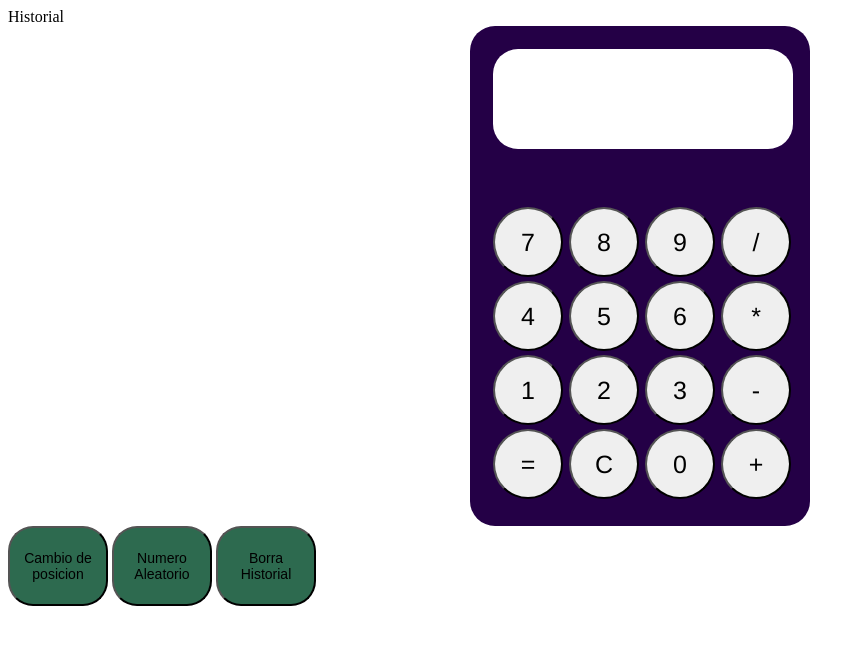
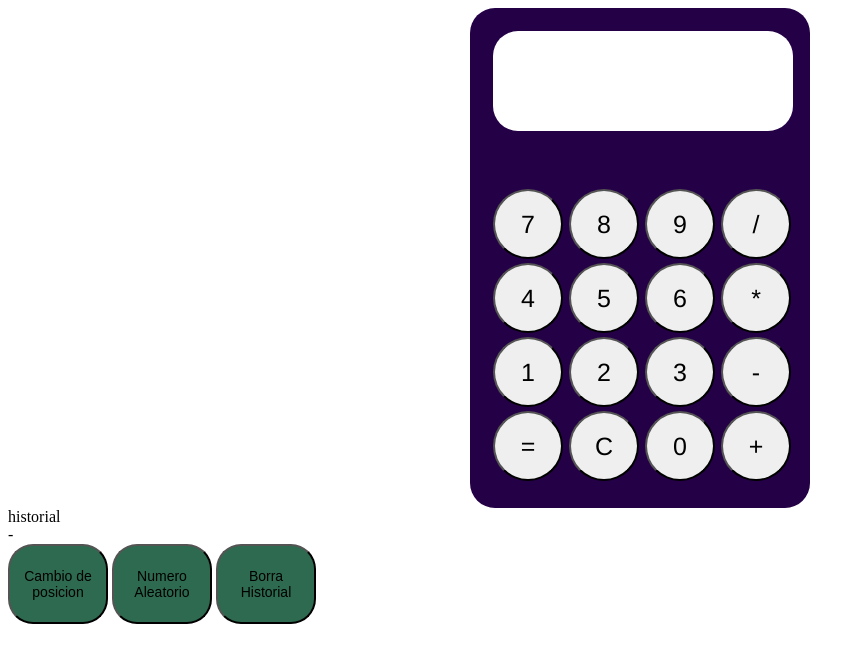
Before and after one commit to ramun9533/Retos, a plain HTML site: page index.html in a window 1280 px wide. Shown: the whole page, without its empty margins (0-865 px from the left). Drawn offline with Linux system fonts and the light colour scheme.

Commit message:
Update index.html

```diff
--- a/index.html
+++ b/index.html
@@ -6,6 +6,9 @@
 <link type="text/css" href="styles.css" rel="stylesheet">
 </head>
 <body onload="init();">
+  <header>
+  </header>
+
 <table class="calculadora">
 <tr>
   <td colspan="4"><span id="resultado"></span></td> <!--colspan espara definir las columnas, en este caso son 4-->
@@ -22,13 +25,12 @@
 <tr>
 <td><button id="igual">=</button></td><td><button id="reset">C</button></td><td><button id="cero">0</button></td><td><button id="suma">+</button></td>
 </tr>
-<tr >Historial
-    <div class="historial">
-        <span id="historial"></span>
-        <!-- <textarea name="" id="" cols="30" rows="10"></textarea> -->
-    </div>
-</tr>
+
 </table>
+<div class="historial"> historial
+  <div  ><span id="resultado_h">-</span><span/div>
+<!-- <textarea name="" id="" cols="30" rows="10"></textarea> -->
+</div>
 <nav >
 <button class="cambios">Cambio de posicion</button>
 <button class="cambios">Numero Aleatorio</button>
```
